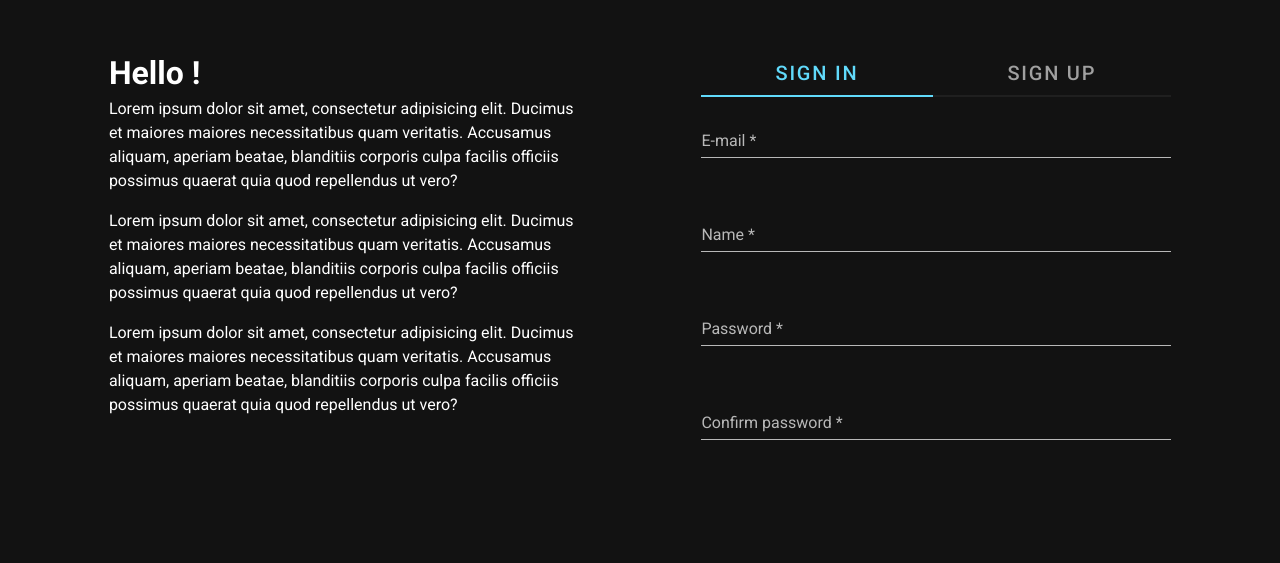
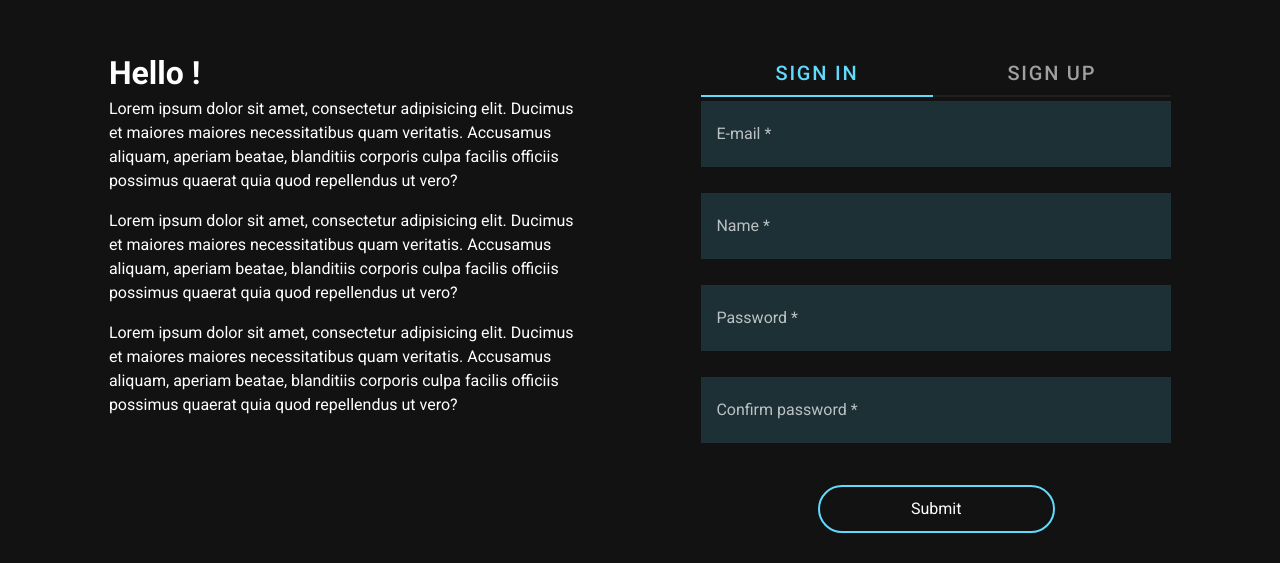
Before and after one commit to awfl-team/GitConnect-Front, a Vue app: page / in a window 1280 px wide. Shown: the part 237-800 px from the top of the page. Built offline with nearby package versions, Linux system fonts and the light colour scheme.

Commit message:
add custom text input and main button

```diff
--- a/src/components/Forms/SignIn.vue
+++ b/src/components/Forms/SignIn.vue
@@ -17,6 +17,12 @@
                 <v-col cols="12">
                     <v-text-field label="Confirm password *" required></v-text-field>
                 </v-col>
+
+                <v-col cols="12">
+                    <div class="button-submit-container">
+                        <button type="submit" class="btn btn-main">Submit</button>
+                    </div>
+                </v-col>
             </v-form>
         </v-row>
     </v-container>
--- a/src/components/Forms/SignUp.vue
+++ b/src/components/Forms/SignUp.vue
@@ -3,11 +3,23 @@
         <v-row align="center">
             <v-form ref="form" id="form-signup">
                 <v-col cols="12">
-                    <v-text-field label="E-mail / Username" required></v-text-field>
+                    <div class="text-input-container" tabindex="2">
+                        <label for="input-login">Mail / Username</label>
+                        <input id="input-login" type="text" required />
+                    </div>
                 </v-col>
 
                 <v-col cols="12">
-                    <v-text-field label="Password" required></v-text-field>
+                    <div class="text-input-container">
+                        <label for="input-password">Password</label>
+                        <input id="input-password" type="text" required />
+                    </div>
+                </v-col>
+
+                <v-col cols="12">
+                    <div class="button-submit-container">
+                        <button type="submit" class="btn btn-main">Submit</button>
+                    </div>
                 </v-col>
             </v-form>
         </v-row>
--- a/src/scss/components/_authForms.scss
+++ b/src/scss/components/_authForms.scss
@@ -1,6 +1,10 @@
 #signin, #signup {
     .container {
         padding: 12px 0;
+    }
+
+    .col {
+        padding: 0 10px;
     }
 
     #form {
--- a/src/scss/settings/_colors.scss
+++ b/src/scss/settings/_colors.scss
@@ -16,12 +16,21 @@ $bg-focus: transparentize(#61DAFB, 0.85);
 $bg-danger: transparentize(#8F1919, 0.85);
 $bg-success: transparentize(#18AA13, 0.85);
 
-$black: #000000;
+$black--dark: #121212;
+$black--regular: #1F1F1F;
+$black--light: #282828;
 $gray--dark: #707070;
 $gray: #9F9F9F;
 $gray--light: #C9C9C9;
 $white: #FFFFFF;
+$white-full: #FFFFFF;
+$white-86: transparentize(#FFFFFF, 0.14);
+$white-67: transparentize(#FFFFFF, 0.33);
+$white-50: transparentize(#FFFFFF, 0.50);
 
 $green--dark: #187015;
 $green: #69C766;
 $green--light: #C1FFBF;
+
+
+$main-transition: 0.3s cubic-bezier(0.25, 0.8, 0.5, 1);
--- a/src/scss/settings/_normalizer.scss
+++ b/src/scss/settings/_normalizer.scss
@@ -5,3 +5,9 @@
 h1, h2, h3, h4, h5, h6, p {
     color: $white;
 }
+
+input {
+    &:focus {
+        outline-color: transparent;
+    }
+}
--- a/src/scss/ui-components/_buttons.scss
+++ b/src/scss/ui-components/_buttons.scss
@@ -0,0 +1,21 @@
+.button-submit-container {
+    width: 100%;
+    display: flex;
+    justify-content: center;
+    align-items: center;
+    margin: 20px 0 10px;
+}
+
+.btn {
+    &-main {
+        border: 2px solid $primary;
+        border-radius: 25px;
+        padding: 10px 20px;
+        width: 50%;
+        transition: background-color $main-transition;
+
+        &:hover {
+            background-color: $bg-focus;
+        }
+    }
+}
--- a/src/scss/ui-components/_inputs.scss
+++ b/src/scss/ui-components/_inputs.scss
@@ -0,0 +1,55 @@
+.v-input__slot {
+    padding: 17px;
+    background-color: $bg-focus;
+
+
+    &:before {
+        border-color: transparent !important;
+    }
+}
+
+.v-input {
+    padding: 0 !important;
+}
+
+
+.text-input-container {
+    display: flex;
+    align-content: center;
+    flex-wrap: wrap;
+    margin-bottom: 10px;
+
+    label, input {
+        flex: 1 0 100%;
+    }
+
+    label {
+        font-size: 20px;
+    }
+
+    input {
+        &[type="text"] {
+            height: 50px;
+            background-color: $bg-focus;
+            padding: 0 10px;
+            font-size: 16px;
+            color: $white-67;
+        }
+
+        &:focus {
+            border-bottom: 2px solid $primary;
+        }
+
+        &.valid {
+
+        }
+
+        &.invalid {
+
+        }
+
+        &:focus {
+
+        }
+    }
+}
```
